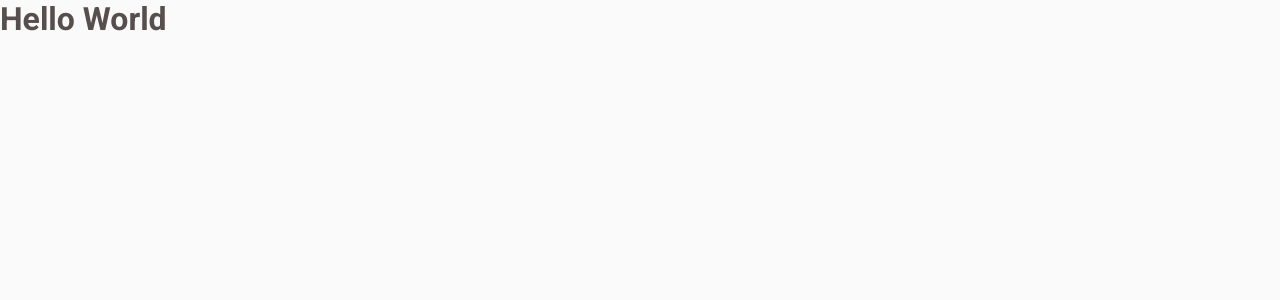
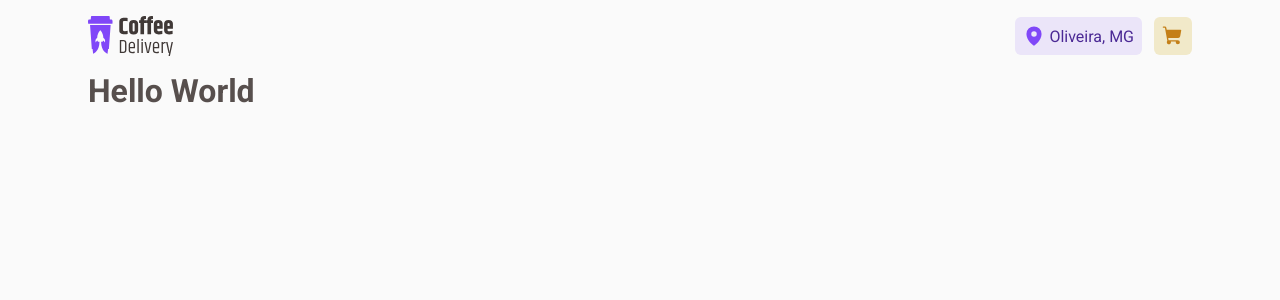
Before and after one commit to mariosantosdev/coffee-delivery, a React (Vite) app: page / in a window 1280 px wide. Shown: the top 300 px of the page. Built offline with nearby package versions, Linux system fonts and the light colour scheme.

Commit message:
using public layout on routes

```diff
--- a/src/Router.tsx
+++ b/src/Router.tsx
@@ -1,10 +1,13 @@
 import { Route, Routes } from "react-router-dom";
 import { HomePage } from "~/pages/Home";
+import { PublicLayout } from "~/layouts/Public";
 
 export const Router = () => {
   return (
     <Routes>
-      <Route path="/" element={<HomePage />} />
+      <Route path="/" element={<PublicLayout />}>
+        <Route path="/" element={<HomePage />} />
+      </Route>
     </Routes>
   );
 };
```
